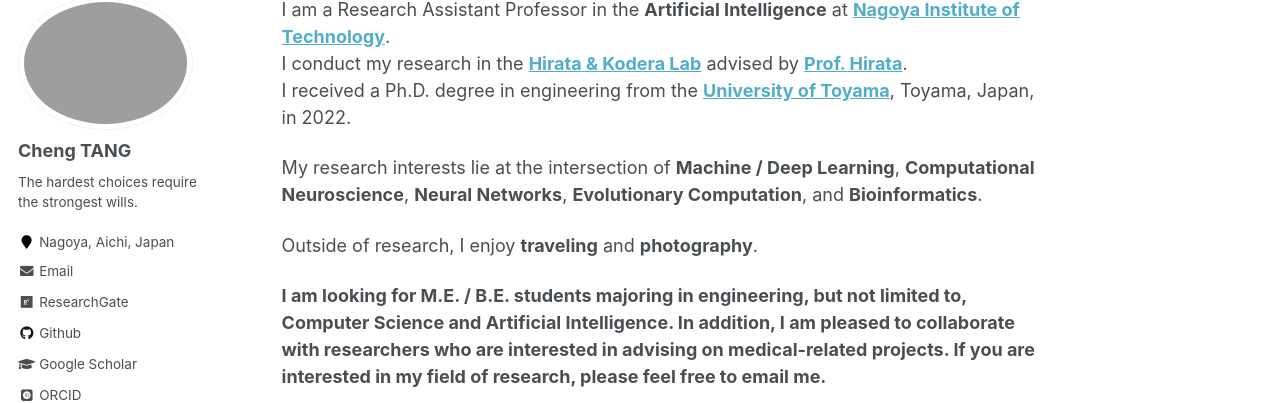
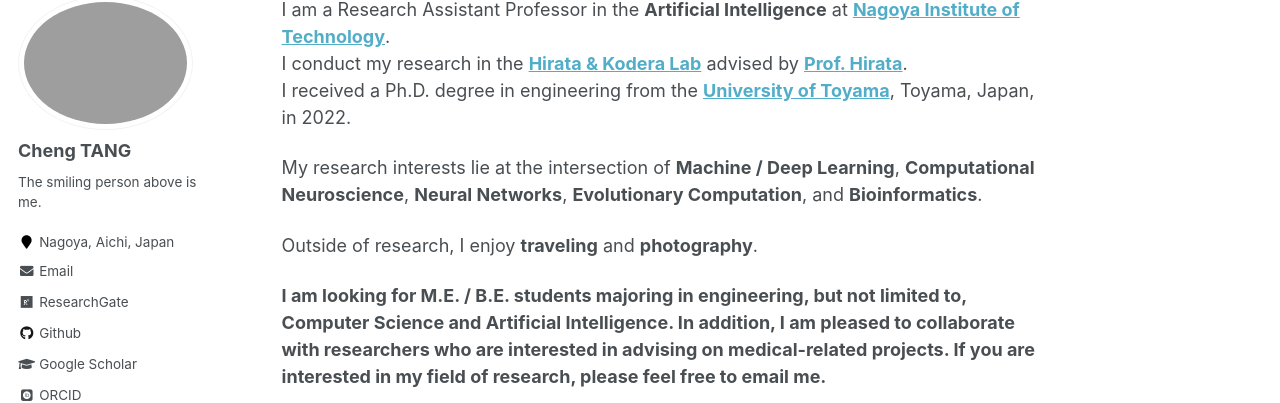
Before and after one commit to ChengTANG-AI/chengtang-ai.github.io, a Jekyll site: the page built from _pages/about.md, in a window 1280 px wide. Shown: the part 122-525 px from the top of the page. Built offline with Jekyll 4.4.1, drawn with Linux system fonts in a browser that asks for light colours; some web fonts are replaced; comment, search, counter and statistics services are not loaded.

Commit message:
Update _config.yml

```diff
--- a/_config.yml
+++ b/_config.yml
@@ -82,7 +82,7 @@ analytics:
 author:
   name             : "Cheng TANG"
   avatar           : "picCT.jpg"
-  bio              : "The hardest choices require the strongest wills."
+  bio              : "The smiling person above is me."
   googlescholar    : "https://scholar.google.com/citations?user=GvXOVv0AAAAJ"
   researchgate     : "https://www.researchgate.net/profile/Cheng-Tang-11"
   orcid            : "https://orcid.org/0000-0002-8148-1509"
```
